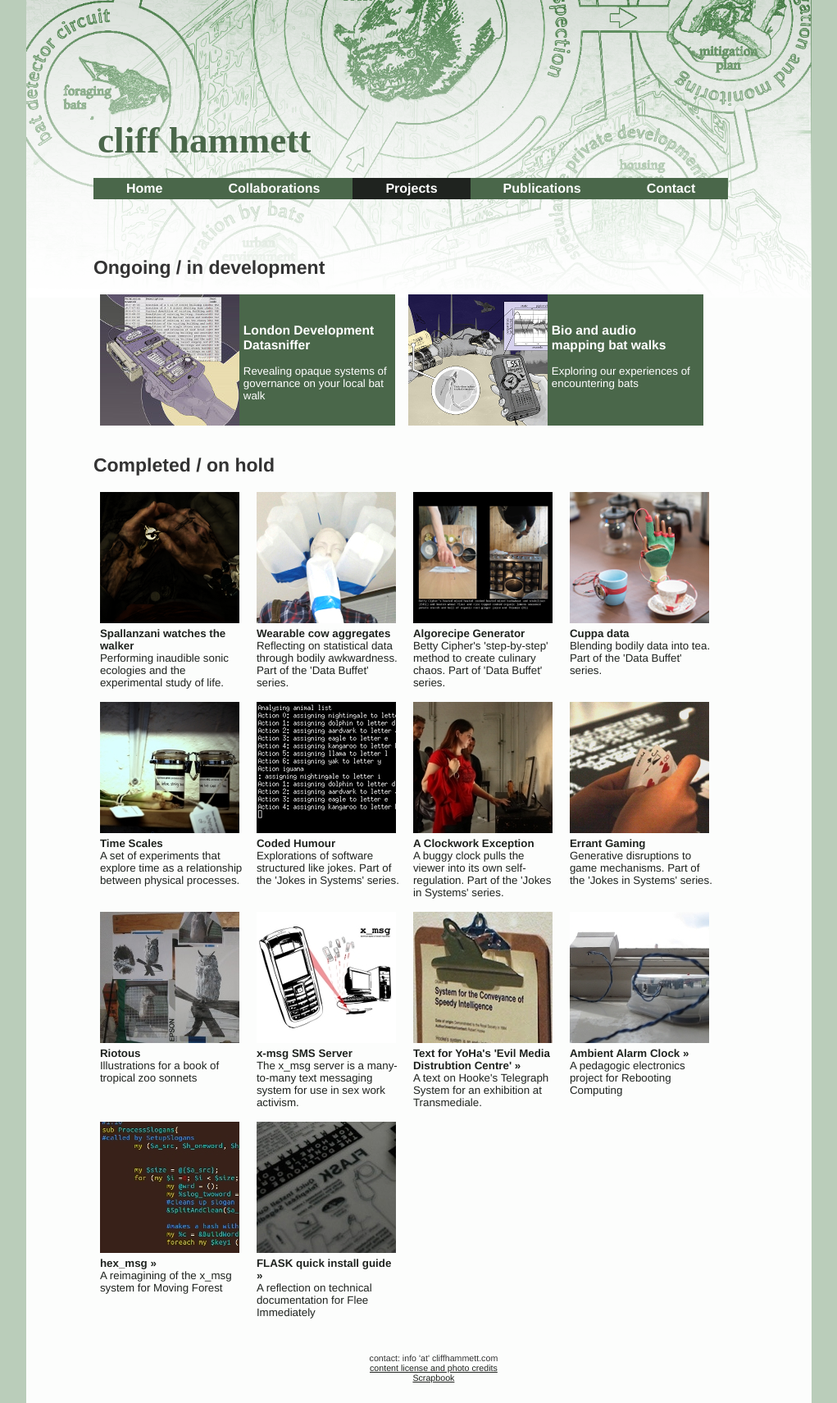
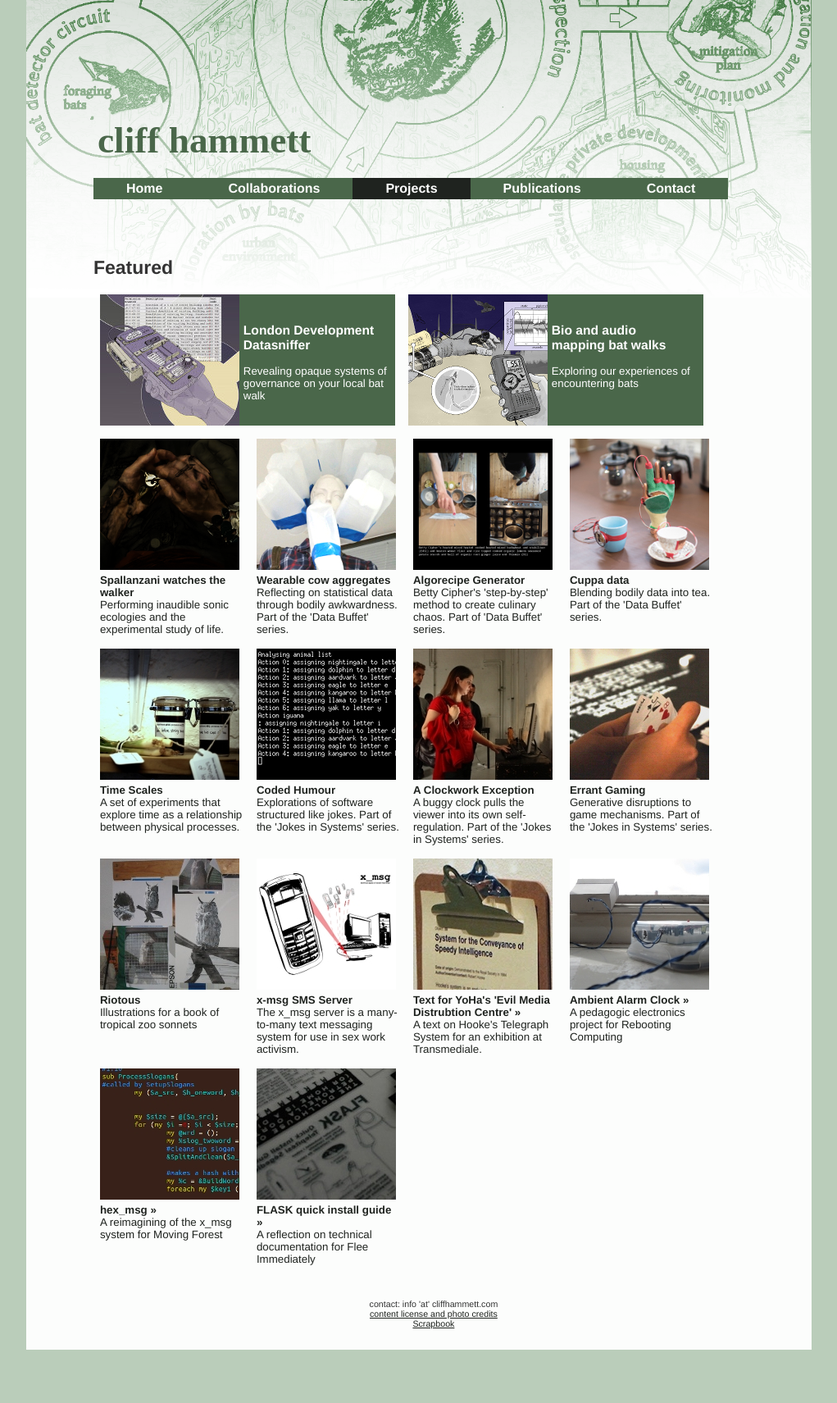
Before and after one commit to dentalplan/dentalplan.github.io, a Jekyll site: the page built from projects/index.html, in a window 1280 px wide. Shown: the whole page at 82% size, without its empty margins (129-1150 px from the left). Built offline with Jekyll 4.4.1, drawn with Linux system fonts in a browser that asks for light colours; after the commit the page ends 1646 px from its top, so only the background shows below that.

Commit message:
switched ongoing to featured

```diff
--- a/projects/index.html
+++ b/projects/index.html
@@ -4,7 +4,7 @@ title: Projects
 ---
 <body id="project">
 
-<h2>Ongoing / in development</h2>
+<h2>Featured</h2>
 
 <div class="content grid_19">
     <div class='projects clearfix'>
@@ -31,9 +31,6 @@ title: Projects
 </div>
 
 
-
-<h2>Completed / on hold</h2>
-
 <div class="content grid_20">
   <!--  <div class='other-projects clearfix'> -->
         {% for post in site.categories.complete-projects %}
```
